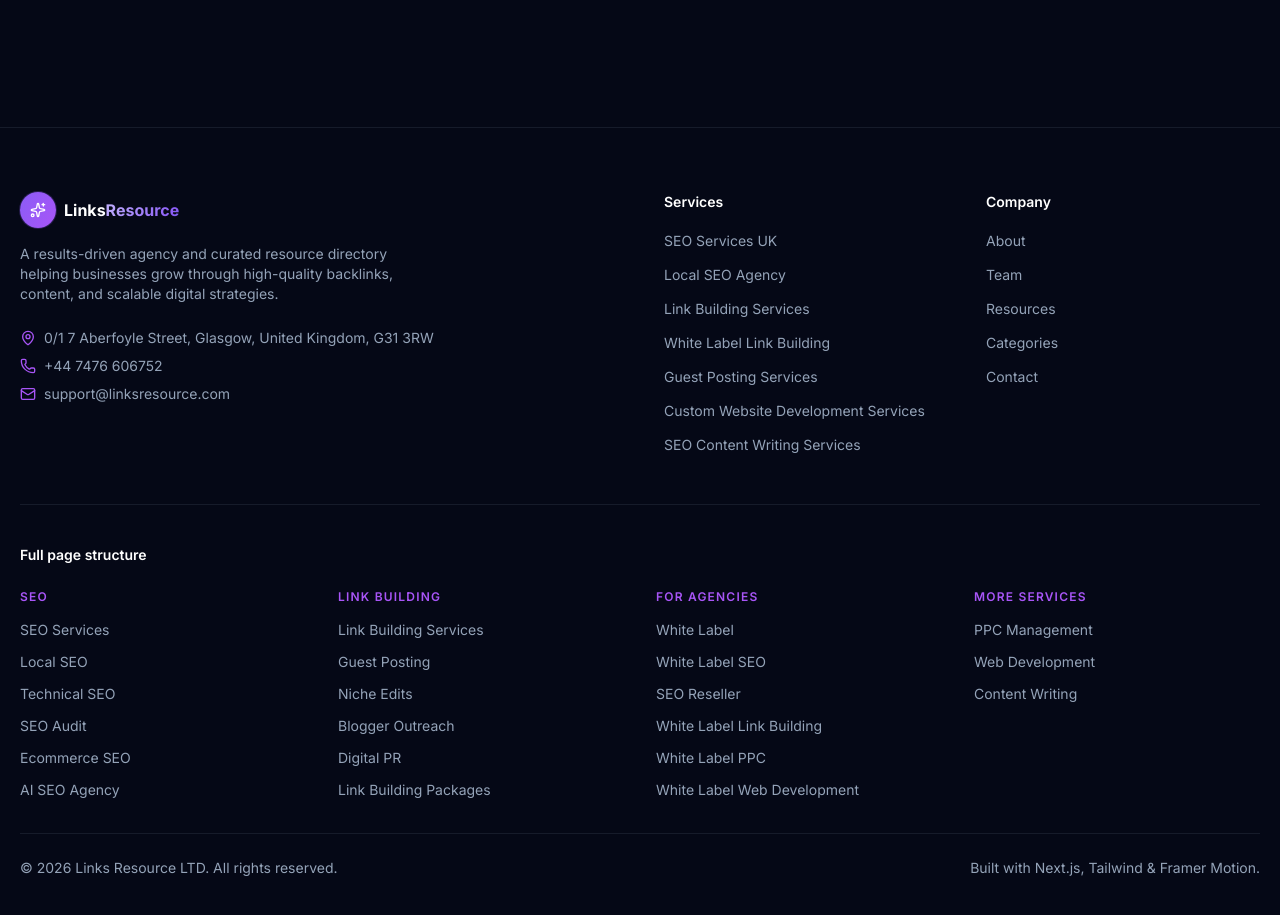
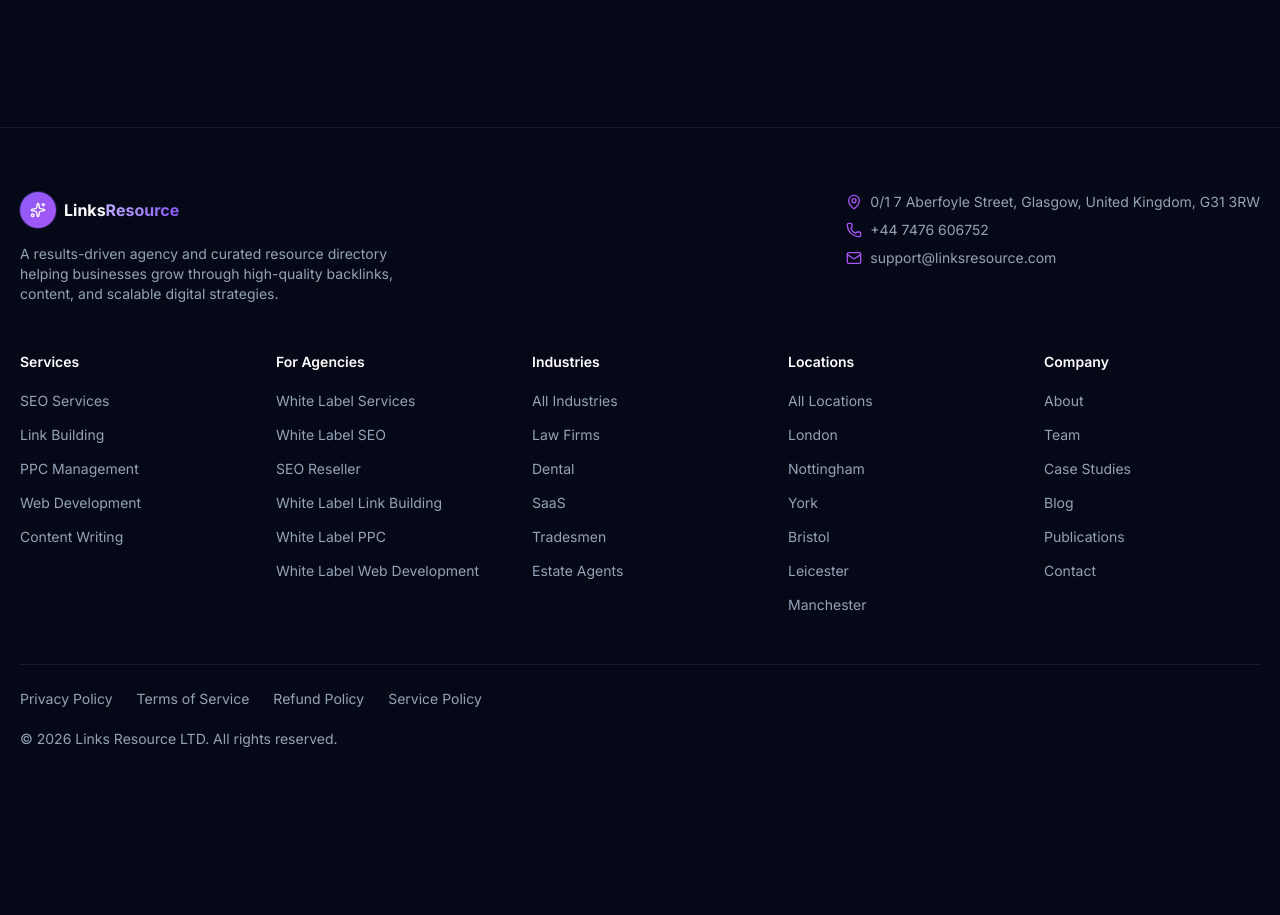
Before and after one commit to zain9082/links-resource, a Next.js app: page / in a window 1280 px wide. Shown: the part 6640-7555 px from the top of the page. After the commit the page ends 7453 px from the top, so only its background shows below. Built offline with nearby package versions, Linux system fonts and the light colour scheme.

Commit message:
feat: organize footer into focused columns

```diff
--- a/src/components/layout/footer.tsx
+++ b/src/components/layout/footer.tsx
@@ -1,33 +1,71 @@
 import Link from "next/link";
 import { Sparkles, Mail, Phone, MapPin } from "lucide-react";
 import { site } from "@/lib/data";
-import { pageNavigationSections } from "../../../content/pages/navigation";
-import { publishedPageConfigs } from "../../../content/pages";
-import { showDrafts } from "@/lib/site-flags";
+import { getPageConfig, visiblePageConfigs } from "../../../content/pages";
 
-const cols = [
-  {
-    title: "Services",
-    links: publishedPageConfigs().filter((page) => page.slug !== "/").map((page) => ({ href: page.slug, label: page.title })),
-  },
-  {
-    title: "Company",
-    links: [
+type FooterLink = { href: string; label: string };
+
+const columns: { title: string; links: FooterLink[] }[] = [
+  { title: "Services", links: [
+    { href: "/seo-services", label: "SEO Services" },
+    { href: "/link-building-services", label: "Link Building" },
+    { href: "/ppc-management", label: "PPC Management" },
+    { href: "/web-development", label: "Web Development" },
+    { href: "/content-writing-services", label: "Content Writing" },
+  ] },
+  { title: "For Agencies", links: [
+    { href: "/white-label", label: "White Label Services" },
+    { href: "/white-label/seo", label: "White Label SEO" },
+    { href: "/white-label/seo/reseller", label: "SEO Reseller" },
+    { href: "/white-label/link-building", label: "White Label Link Building" },
+    { href: "/white-label/ppc", label: "White Label PPC" },
+    { href: "/white-label/web-development", label: "White Label Web Development" },
+  ] },
+  { title: "Industries", links: [
+    { href: "/industries", label: "All Industries" },
+    { href: "/industries/seo-for-law-firms", label: "Law Firms" },
+    { href: "/industries/dental-seo", label: "Dental" },
+    { href: "/industries/saas-seo", label: "SaaS" },
+    { href: "/industries/seo-for-tradesmen", label: "Tradesmen" },
+    { href: "/industries/estate-agent-seo", label: "Estate Agents" },
+  ] },
+  { title: "Locations", links: [
+    { href: "/locations", label: "All Locations" },
+    { href: "/locations/london", label: "London" },
+    { href: "/locations/nottingham", label: "Nottingham" },
+    { href: "/locations/york", label: "York" },
+    { href: "/locations/bristol", label: "Bristol" },
+    { href: "/locations/leicester", label: "Leicester" },
+    { href: "/locations/manchester", label: "Manchester" },
+  ] },
+  { title: "Company", links: [
     { href: "/about", label: "About" },
     { href: "/team", label: "Team" },
-      { href: "/resources", label: "Resources" },
-      { href: "/categories", label: "Categories" },
+    { href: "/case-studies", label: "Case Studies" },
+    { href: "/blog", label: "Blog" },
+    { href: "/link-building-services/publications", label: "Publications" },
     { href: "/contact", label: "Contact" },
-    ],
-  },
+  ] },
+];
+
+const legalLinks: FooterLink[] = [
+  { href: "/privacy-policy", label: "Privacy Policy" },
+  { href: "/terms-of-service", label: "Terms of Service" },
+  { href: "/refund-policy", label: "Refund Policy" },
+  { href: "/service-policy", label: "Service Policy" },
 ];
 
 export function Footer() {
-  return (
-    <footer className="relative mt-24 border-t border-white/5">
+  const visible = new Set(visiblePageConfigs().map((page) => page.slug));
+  const filtered = columns.map((column) => ({
+    ...column,
+    links: column.links.filter((link) => !getPageConfig(link.href) || visible.has(link.href)),
+  }));
+
+  return <footer className="relative mt-24 border-t border-white/5">
     <div className="container-wide py-16">
-        <div className="grid gap-12 lg:grid-cols-4">
-          <div className="lg:col-span-2">
+      <div className="mb-12 grid gap-8 lg:grid-cols-2">
+        <div>
           <Link href="/" className="flex items-center gap-2">
             <span className="grid size-9 place-items-center rounded-xl bg-gradient-purple glow-shadow">
               <Sparkles className="size-4 text-white" />
@@ -37,65 +75,33 @@ export function Footer() {
             </span>
           </Link>
           <p className="mt-4 max-w-sm text-sm text-muted">
-              A results-driven agency and curated resource directory helping
-              businesses grow through high-quality backlinks, content, and
-              scalable digital strategies.
+            A results-driven agency and curated resource directory helping businesses grow through high-quality backlinks, content, and scalable digital strategies.
           </p>
-            <ul className="mt-6 space-y-2 text-sm text-muted">
-              <li className="flex items-center gap-2">
-                <MapPin className="size-4 text-purple-2" /> {site.address}
-              </li>
-              <li className="flex items-center gap-2">
-                <Phone className="size-4 text-purple-2" />
-                <a href={`tel:${site.phone.replace(/\s/g, "")}`}>{site.phone}</a>
-              </li>
-              <li className="flex items-center gap-2">
-                <Mail className="size-4 text-purple-2" />
-                <a href={`mailto:${site.email}`}>{site.email}</a>
-              </li>
+        </div>
+        <ul className="space-y-2 text-sm text-muted lg:justify-self-end">
+          <li className="flex items-center gap-2"><MapPin className="size-4 text-purple-2" />{site.address}</li>
+          <li className="flex items-center gap-2"><Phone className="size-4 text-purple-2" /><a href={"tel:" + site.phone.replace(/\s/g, "")}>{site.phone}</a></li>
+          <li className="flex items-center gap-2"><Mail className="size-4 text-purple-2" /><a href={"mailto:" + site.email}>{site.email}</a></li>
         </ul>
       </div>
 
-          {cols.map((col) => (
-            <div key={col.title}>
-              <h4 className="mb-4 text-sm font-semibold text-white">
-                {col.title}
-              </h4>
+      <div className="grid gap-10 sm:grid-cols-2 lg:grid-cols-5">
+        {filtered.map((column) => <div key={column.title}>
+          <h2 className="mb-4 text-sm font-semibold text-white">{column.title}</h2>
           <ul className="space-y-2.5">
-                {col.links.map((l) => (
-                  <li key={l.href}>
-                    <Link
-                      href={l.href}
-                      className="text-sm text-muted transition-colors hover:text-white"
-                    >
-                      {l.label}
-                    </Link>
-                  </li>
-                ))}
-              </ul>
-            </div>
-          ))}
-        </div>
-
-        {showDrafts && <div className="mt-12 border-t border-white/5 pt-10">
-          <h4 className="mb-6 text-sm font-semibold text-white">Full page structure</h4>
-          <div className="grid gap-8 sm:grid-cols-2 lg:grid-cols-4">
-            {pageNavigationSections().map((section) => <div key={section.title}>
-              <h5 className="mb-3 text-xs font-semibold uppercase tracking-widest text-purple-2">{section.title}</h5>
-              <ul className="space-y-2">
-                {section.items.map((item) => <li key={item.href}><Link href={item.href} className="text-sm text-muted transition-colors hover:text-white">{item.title}</Link></li>)}
+            {column.links.map((link) => <li key={link.href}>
+              <Link href={link.href} className="text-sm text-muted transition-colors hover:text-white">{link.label}</Link>
+            </li>)}
           </ul>
         </div>)}
       </div>
-        </div>}
 
-        <div className="mt-8 flex flex-col items-center justify-between gap-3 border-t border-white/5 pt-6 text-sm text-muted sm:flex-row">
-          <p>
-            © {new Date().getFullYear()} {site.legalName}. All rights reserved.
-          </p>
-          <p>Built with Next.js, Tailwind & Framer Motion.</p>
+      <div className="mt-12 border-t border-white/5 pt-6">
+        <nav aria-label="Legal" className="flex flex-wrap gap-x-6 gap-y-2">
+          {legalLinks.map((link) => <Link key={link.href} href={link.href} className="text-sm text-muted transition-colors hover:text-white">{link.label}</Link>)}
+        </nav>
+        <p className="mt-5 text-sm text-muted">© {new Date().getFullYear()} {site.legalName}. All rights reserved.</p>
       </div>
     </div>
-    </footer>
-  );
+  </footer>;
 }
```
Lines whose indentation alone changed are shown as unchanged.
